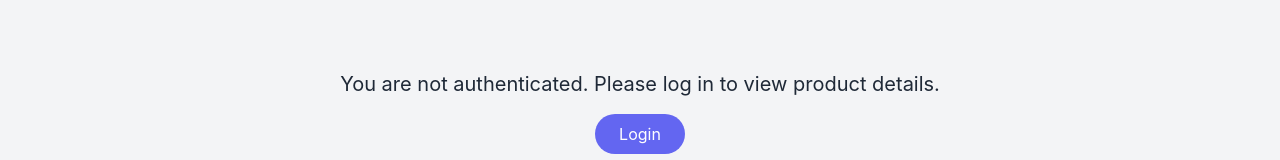
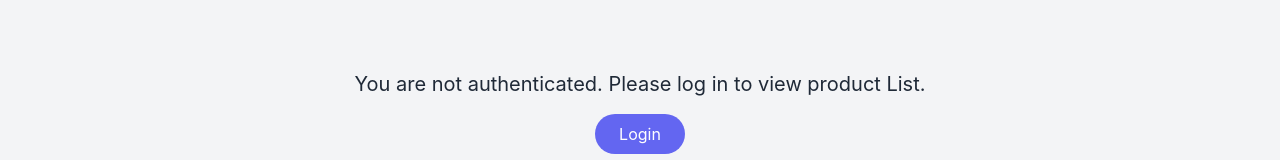
Before and after one commit to Sombhu2022/User_manage-UserMart-, a React (Vite) app: page /products in a window 1280 px wide. Shown: the part 362-522 px from the top of the page. Built offline with nearby package versions, Linux system fonts and the light colour scheme.

Commit message:
last push , all done

```diff
--- a/src/components/IsNotAuth.jsx
+++ b/src/components/IsNotAuth.jsx
@@ -1,10 +1,10 @@
 import React from 'react'
 import { Link } from 'react-router-dom'
 
-function IsNotAuth() {
+function IsNotAuth({message ='You are not authenticated. Please log in to view all updates'}) {
   return (
     <div className="flex flex-col items-center justify-center h-screen bg-gray-100">
-    <p className="text-xl text-gray-800 mb-4">You are not authenticated. Please log in to view product details.</p>
+    <p className="text-xl text-gray-800 mb-4">{message}</p>
     <Link
       to={'/login'}
       className="px-6 py-2 bg-indigo-500 text-white rounded-full hover:bg-indigo-600 transition-colors"
--- a/src/views/dashboard/Dashboard.jsx
+++ b/src/views/dashboard/Dashboard.jsx
@@ -9,7 +9,7 @@ function Dashboard() {
   const {user , isAuthenticated } = useSelector(state => state.user)
 
   if(!isAuthenticated){
-    return(<IsNotAuth/>)
+    return(<IsNotAuth  message={'You are not authenticated. Please log in to view User Dashboard.'}/>)
   }
 
   return (
--- a/src/views/products/ProductDetails.jsx
+++ b/src/views/products/ProductDetails.jsx
@@ -35,7 +35,7 @@ const ProductDetails = () => {
   }
 
   if(!isAuthenticated){
-   return(<IsNotAuth/>)
+   return(<IsNotAuth message={'You are not authenticated. Please log in to view product details.'}/>)
   }
 
   return (
--- a/src/views/products/ProductList.jsx
+++ b/src/views/products/ProductList.jsx
@@ -36,7 +36,7 @@ const ProductList = () => {
       if (error) return <p>{error}</p>;
 
       if(!isAuthenticated){
-        return(<IsNotAuth/>)
+        return(<IsNotAuth  message={'You are not authenticated. Please log in to view product List.'}/>)
       }
 
 
```
